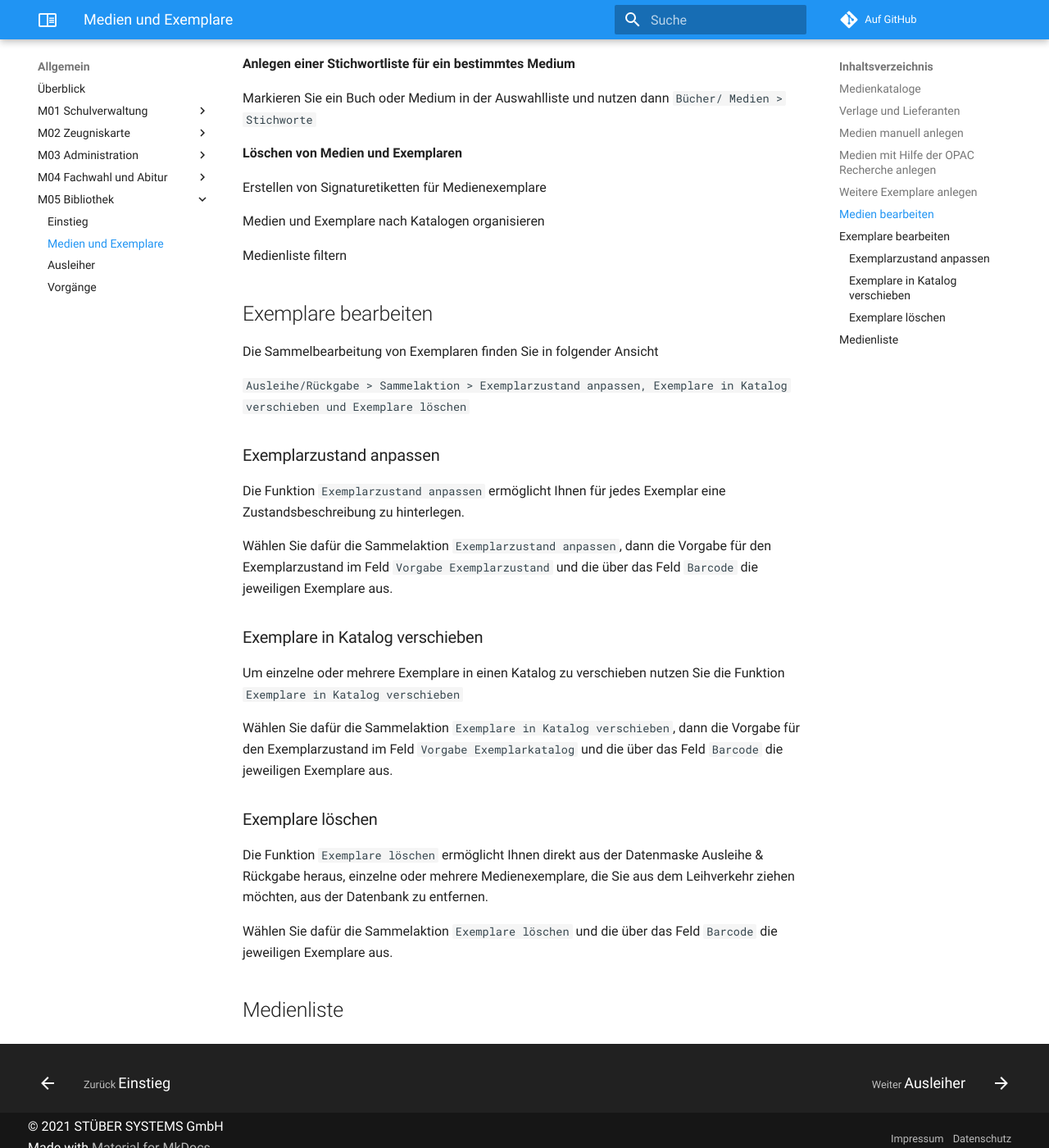
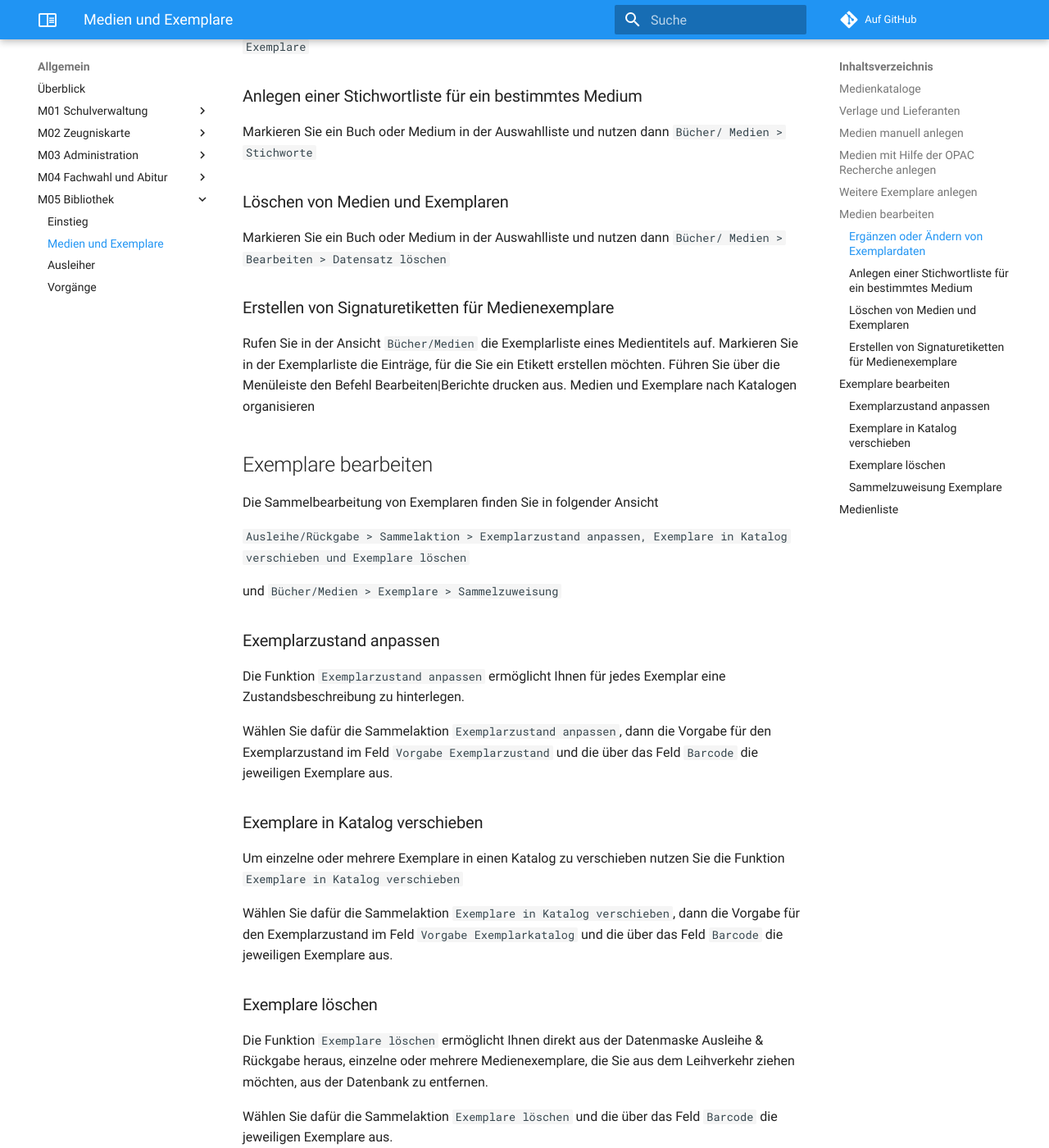
Before and after one commit to stuebersystems/doc.magellan-schulungen.de, an MkDocs documentation site: the page built from docs/m05/02.medien_exemplare.md, in a window 1280 px wide and 1400 px high, scrolled down 1964 px. Shown: the whole window at 82% size. Built offline with MkDocs 1.6.1 and Material for MkDocs 9.7.7, drawn with Linux system fonts in a browser that asks for light colours; comment, search, counter and statistics services are not loaded; some of the changed text lies outside the part shown.

Commit message:
no message

```diff
--- a/docs/m05/02.medien_exemplare.md
+++ b/docs/m05/02.medien_exemplare.md
@@ -52,29 +52,33 @@ Wenn Sie ein neues Exemplar eines Medientitels anlegen möchten, der bereits in
 
 Markieren Sie ein Buch oder Medium in der Auswahlliste und nutzen dann `Bücher/ Medien > Daten1/Daten2`
 
-**Ergänzen oder Ändern von Exemplardaten**
+### Ergänzen oder Ändern von Exemplardaten
 
 Markieren Sie ein Buch oder Medium in der Auswahlliste und nutzen dann `Bücher/ Medien > Exemplare`
 
-**Anlegen einer Stichwortliste für ein bestimmtes Medium**
+### Anlegen einer Stichwortliste für ein bestimmtes Medium
 
 Markieren Sie ein Buch oder Medium in der Auswahlliste und nutzen dann `Bücher/ Medien > Stichworte`
 
-**Löschen von Medien und Exemplaren**
+### Löschen von Medien und Exemplaren
 
+Markieren Sie ein Buch oder Medium in der Auswahlliste und nutzen dann `Bücher/ Medien > Bearbeiten > Datensatz löschen`
 
+### Erstellen von Signaturetiketten für Medienexemplare
 
-Erstellen von Signaturetiketten für Medienexemplare
-
+Rufen Sie in der Ansicht `Bücher/Medien` die Exemplarliste eines Medientitels auf.
+Markieren Sie in der Exemplarliste die Einträge, für die Sie ein Etikett erstellen möchten.
+Führen Sie über die Menüleiste den Befehl Bearbeiten|Berichte drucken aus.
 Medien und Exemplare nach Katalogen organisieren
 
-Medienliste filtern
 
 ## Exemplare bearbeiten
 
- Die Sammelbearbeitung von Exemplaren finden Sie in folgender Ansicht
+Die Sammelbearbeitung von Exemplaren finden Sie in folgender Ansicht
 
 `Ausleihe/Rückgabe > Sammelaktion > Exemplarzustand anpassen, Exemplare in Katalog verschieben und Exemplare löschen`
+
+und `Bücher/Medien > Exemplare > Sammelzuweisung`
 
 ### Exemplarzustand anpassen
 
@@ -94,4 +98,16 @@ Die Funktion `Exemplare löschen` ermöglicht Ihnen direkt aus der Datenmaske Au
 
 Wählen Sie dafür die Sammelaktion `Exemplare löschen` und die über das Feld `Barcode` die jeweiligen Exemplare aus.
 
+### Sammelzuweisung Exemplare
+
+Über den Aufruf `Bücher/Medien > Exemplare > Sammelzuweisung` können Sie eine Sammeländerung von
+Lieferant und/ oder Einkaufspreis und/ oder Exemplarzustand und/oder Signaturnummerund/oder
+Bestandsstatusund/oder Standort vornehmen.
+
 ## Medienliste
+
+Die Liste Bücher/Medien kann nach einer Reihe inhaltlicher Kriterien gefiltert werden. Nutzen Sie dafür `Start > Medienfilter > Anzeigefilter`
+
+!!! tip "Tipp" Hinweis
+
+    Möchten Sie alle Medien gezeigt bekommen, geben Sie ein * als Filterkriterium für den Titel ein.
```
